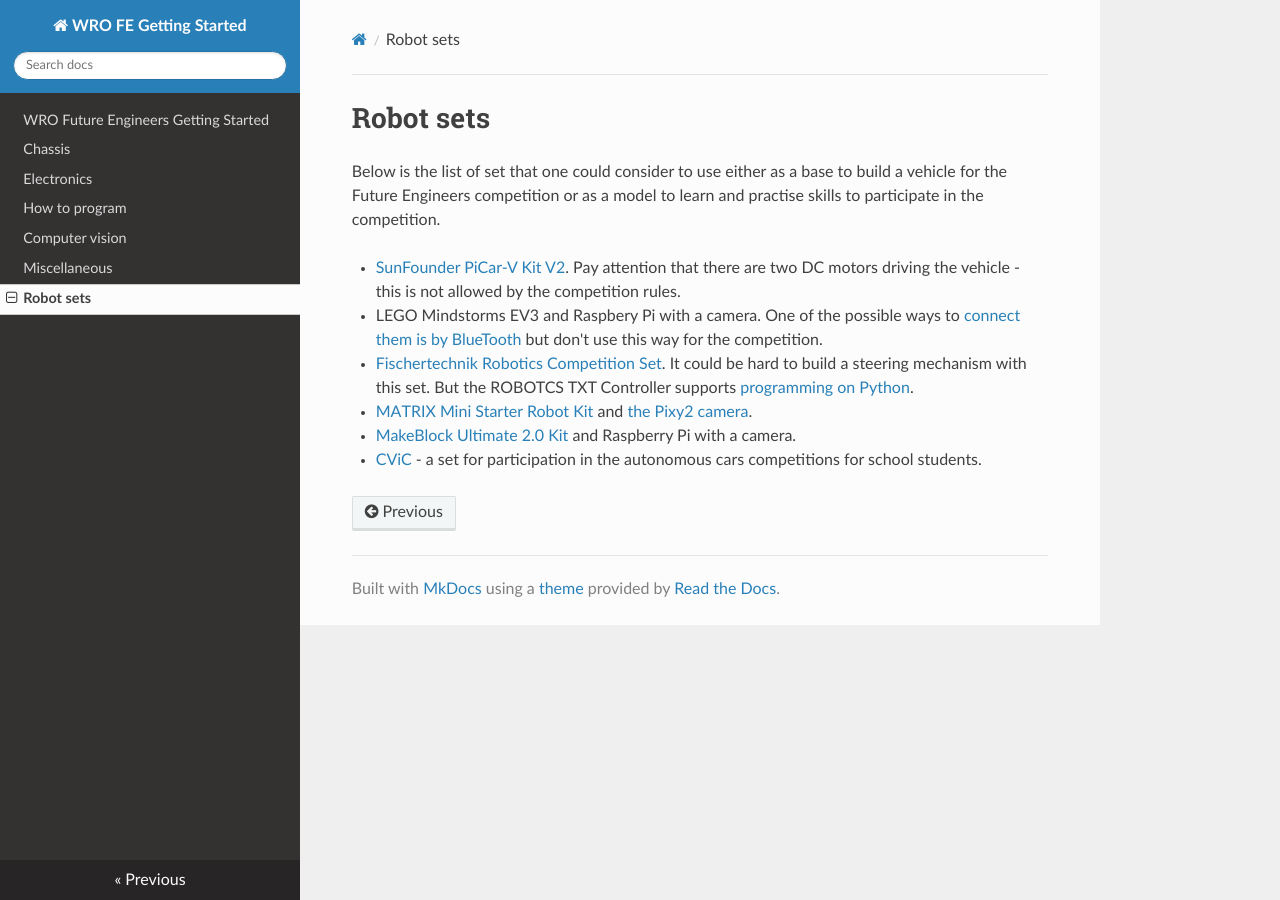
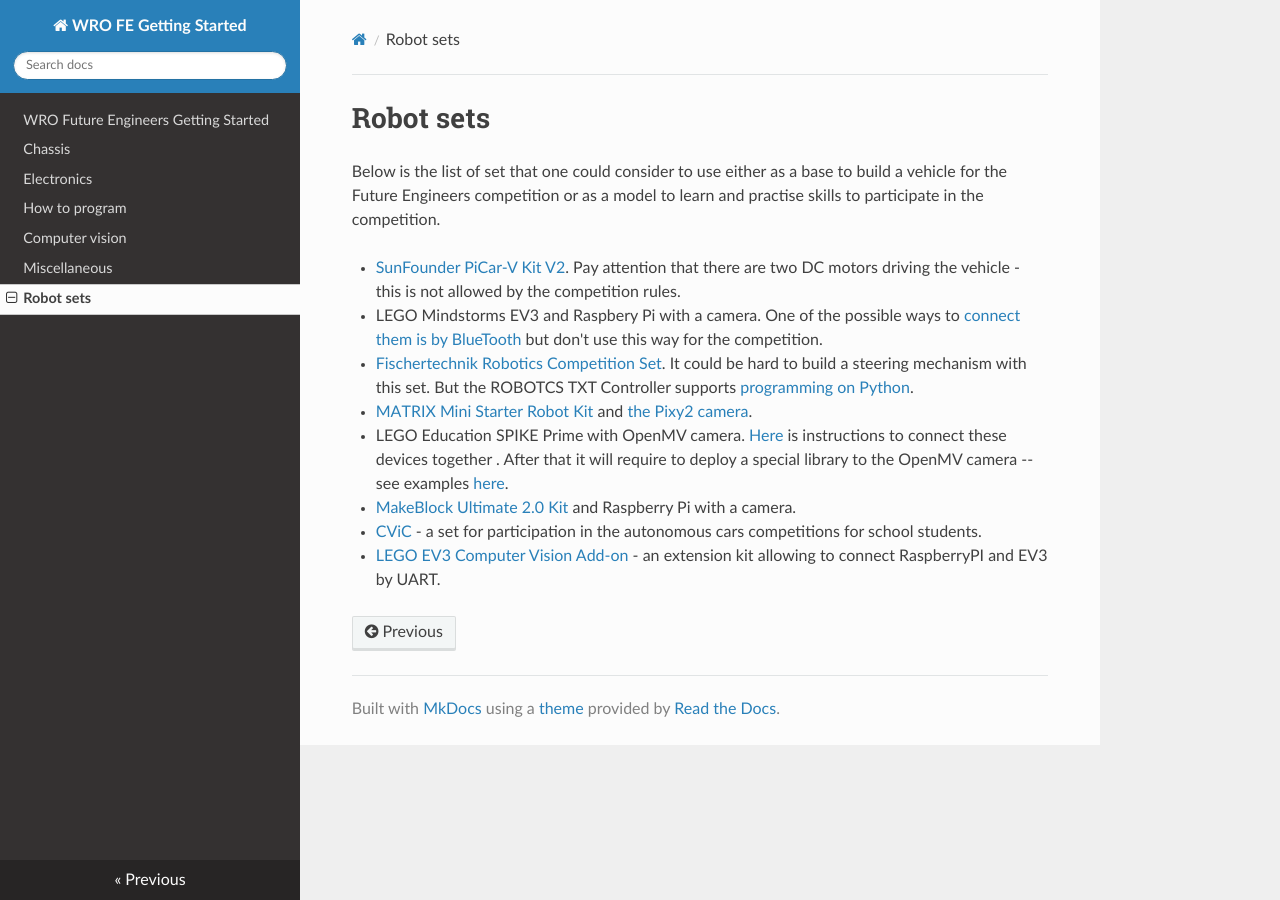
Before and after one commit to World-Robot-Olympiad-Association/future-engineers-gs, an MkDocs documentation site: the page built from docs/p06-robot-sets.md, in a window 1280 px wide. Built offline with MkDocs 1.6.1, drawn with Linux system fonts in a browser that asks for light colours; nearby versions of some CDN libraries.

Commit message:
few more useful sets for LEGO

```diff
--- a/docs/p06-robot-sets.md
+++ b/docs/p06-robot-sets.md
@@ -16,6 +16,10 @@
 
   * [MATRIX Mini Starter Robot Kit](https://matrixrobotics.com/product/matrix-mini-starter-robot-kit/){target=_blank} and [the Pixy2 camera](https://pixycam.com/pixy2/){target=_blank}.
 
+  * LEGO Education SPIKE Prime with OpenMV camera. [Here](https://www.instructables.com/Backpack-1-OpenMV-Camera/){target=_blank} is instructions to connect these devices together . After that it will require to deploy a special library to the OpenMV camera -- see examples [here](https://github.com/ceeoinnovations/SPIKEPrimeBackpacks/tree/master/examples){target=_blank}.
+
   * [MakeBlock Ultimate 2.0 Kit](https://education.makeblock.com/ultimate-2/) and Raspberry Pi with a camera.
 
   * [CViC](http://makely.tech/cvic){target=_blank} - a set for participation in the autonomous cars competitions for school students.
+
+  * [LEGO EV3 Computer Vision Add-on](http://ev3cv.robitware.ru/){target=_blank} - an extension kit allowing to connect RaspberryPI and EV3 by UART.
```
